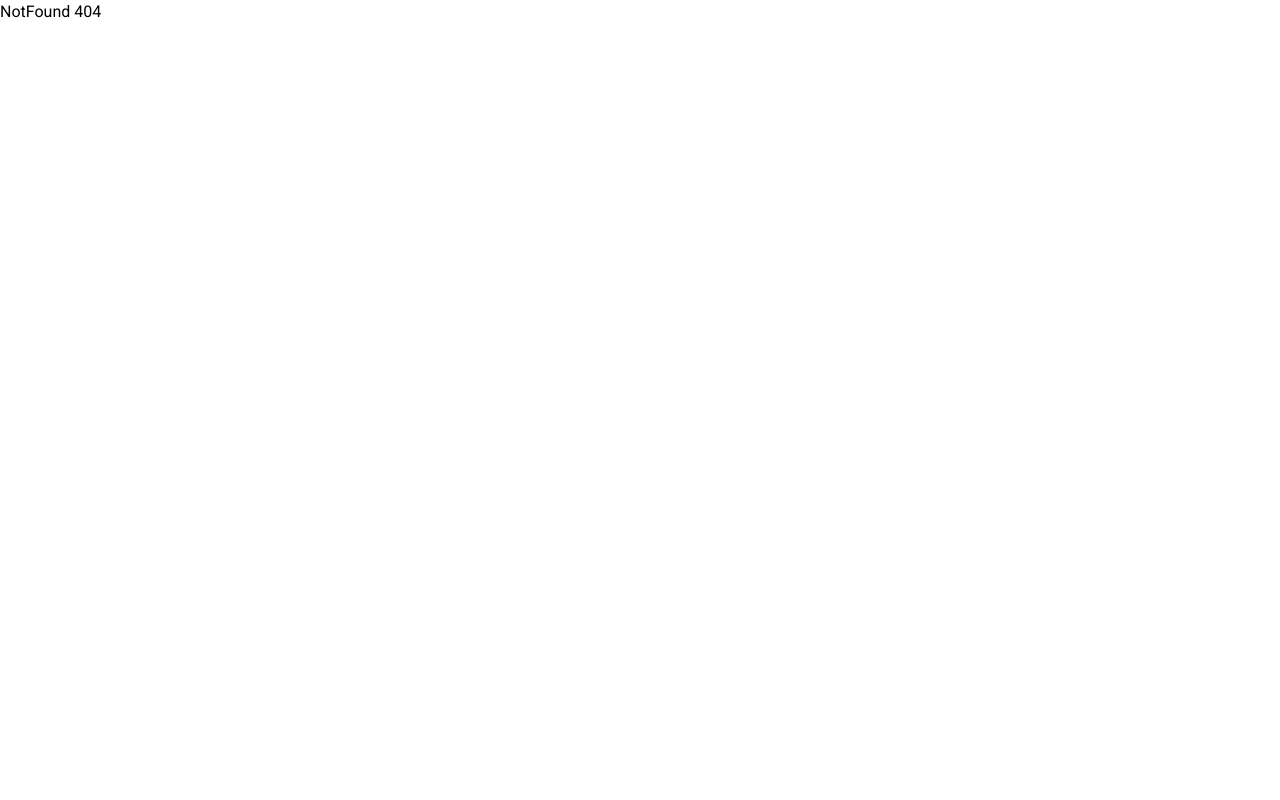
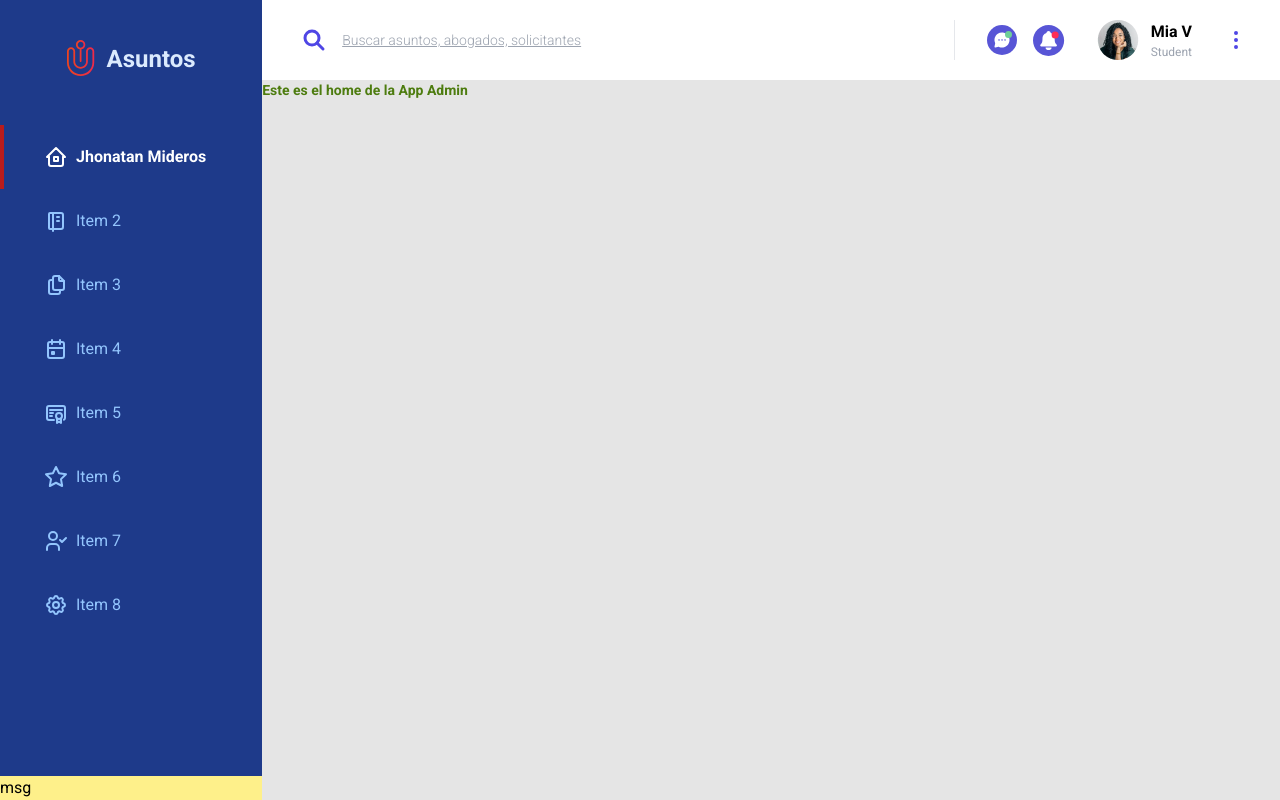
Before and after one commit to jonmid/asuntos-frontend-reactjs, a React (Vite) app: page /app in a window 1280 px wide. Before the commit this address had no page. Built offline with nearby package versions, Linux system fonts and the light colour scheme.

Commit message:
[update] Verificacion de app en prod

```diff
--- a/index.html
+++ b/index.html
@@ -2,7 +2,7 @@
 <html lang="en">
   <head>
     <meta charset="UTF-8" />
-    <!-- <link rel="icon" type="image/svg+xml" href="/src/assets/icons/favicon.svg" /> -->
+    <link rel="icon" type="image/svg+xml" href="/src/assets/icons/favicon.svg" />
     <meta name="viewport" content="width=device-width, initial-scale=1.0" />
     <meta name="description" content="Aplicación para administrar asuntos" />
     <title>Asuntos - Jonmid</title>
--- a/src/app/App.jsx
+++ b/src/app/App.jsx
@@ -13,9 +13,9 @@ const App = () => {
       <div className='w-screen h-screen'>
         <Routes>
           <Route path='/' element={<LandingPageScreen />} />
-          <Route path='/admin' element={<AdminScreen />}>
+          <Route path='/app' element={<AdminScreen />}>
             <Route index element={<HomeScreen />} />
-            {/* <Route path='*' element={<h1>404 Not Found Interno</h1>} /> */}
+            <Route path='*' element={<h1>404 Not Found Interno</h1>} />
           </Route>
           <Route path='/login' element={<LoginScreen />} />
           <Route path='*' element={<NotFoundScreen />} />
--- a/src/app/screens/AdminScreen.jsx
+++ b/src/app/screens/AdminScreen.jsx
@@ -1,17 +1,15 @@
 import React from 'react'
 import { Outlet } from 'react-router-dom'
 
-// import Header from './../components/Header'
-// import Menu from '../components/Menu'
+import Header from './../components/Header'
+import Menu from '../components/Menu'
 
 const AdminScreen = () => {
   return (
     <div className='grid grid-cols-[auto_1fr] w-full h-full'>
-      {/* <Menu /> */}
-      <h1>Menu</h1>
+      <Menu />
       <div className='flex flex-col'>
-        {/* <Header /> */}
-        <h1>Header</h1>
+        <Header />
         <main className='grow bg-app-index'>
           <Outlet />
         </main>
```
Also changed, not shown: vercel.json (added).
